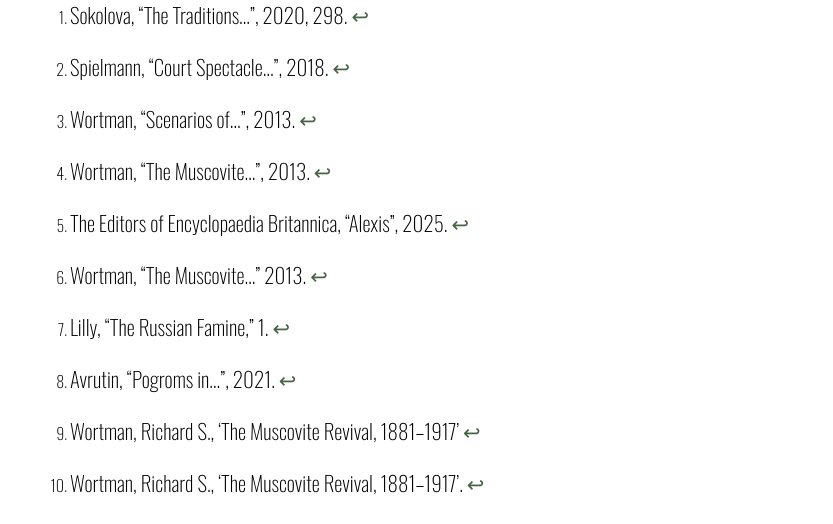
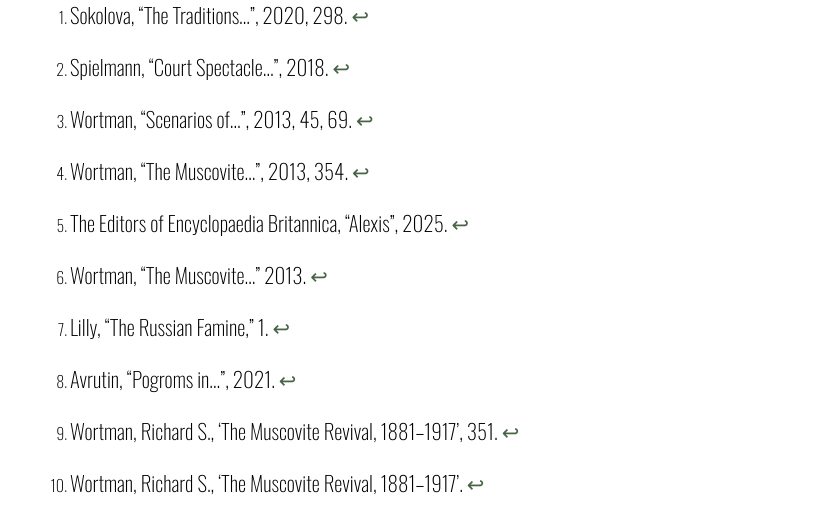
Before and after one commit to SelinaCochran/romanovball, a Jekyll site: the page built from index.markdown, in a window 1280 px wide and 900 px high, scrolled down 6340 px. Shown: the part 157-681 px from the top of the window, without its empty margins (210-1043 px from the left). Built offline with Jekyll 4.4.1, drawn with Linux system fonts in a browser that asks for light colours.

Commit message:
Update index.markdown

```diff
--- a/index.markdown
+++ b/index.markdown
@@ -85,13 +85,13 @@ Professor John Randolf who teaches History 207 at The University of Illinois Urb
 
 [^1]: Sokolova, “The Traditions...”, 2020, 298.
 [^2]: Spielmann, “Court Spectacle…”, 2018.
-[^3]: Wortman, “Scenarios of…”, 2013.
-[^4]:Wortman, “The Muscovite…”, 2013.
+[^3]: Wortman, “Scenarios of…”, 2013, 45, 69.
+[^4]:Wortman, “The Muscovite…”, 2013, 354.
 [^5]:The Editors of Encyclopaedia Britannica, "Alexis", 2025.
 [^6]:Wortman, “The Muscovite…” 2013.
 [^7]:Lilly, “The Russian Famine,” 1.
 [^8]:Avrutin, “Pogroms in…”, 2021.
-[^9]:Wortman, Richard S., 'The Muscovite Revival, 1881–1917'
+[^9]:Wortman, Richard S., 'The Muscovite Revival, 1881–1917', 351.
 [^10]:Wortman, Richard S., 'The Muscovite Revival, 1881–1917'.
 [^11]:Carl Joubert, “Russia as…”, 1904, 131.
 [^12]:Literary  Hub, “Gilded age…”, 2021.
```
